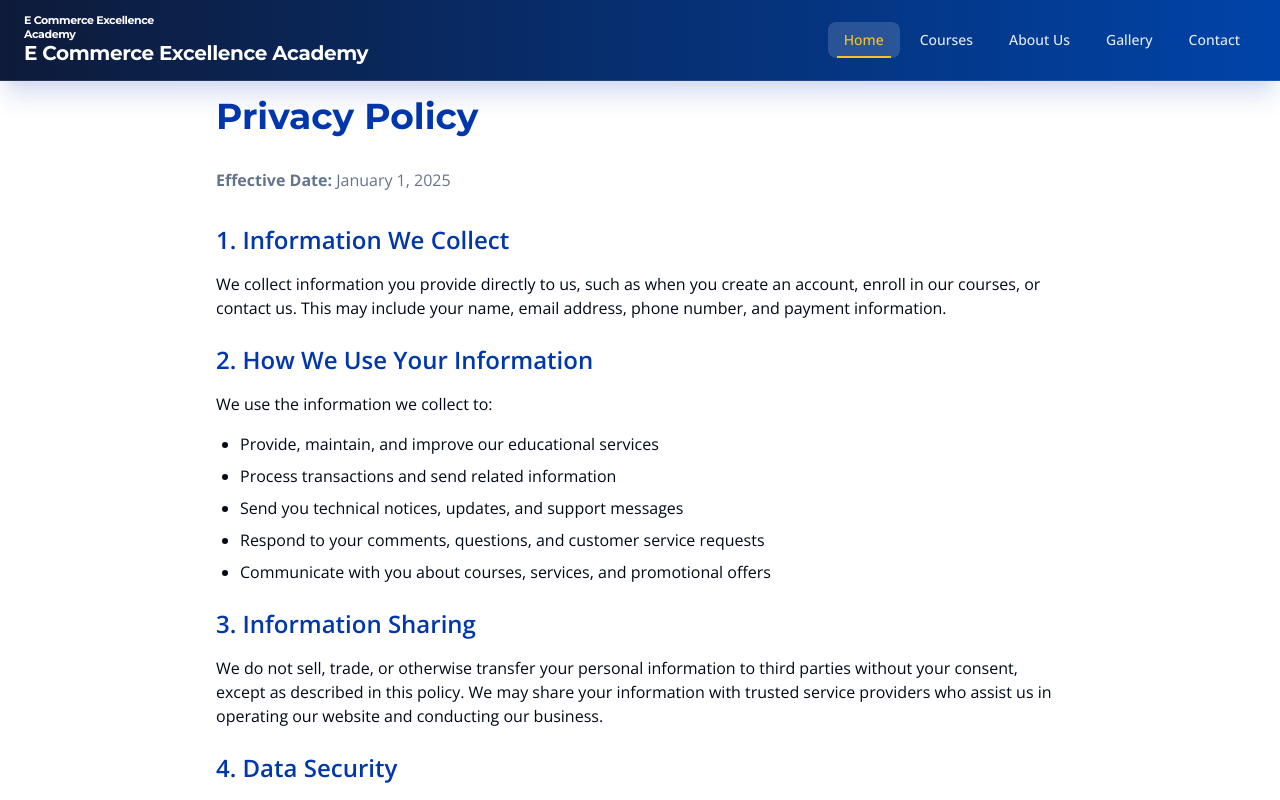
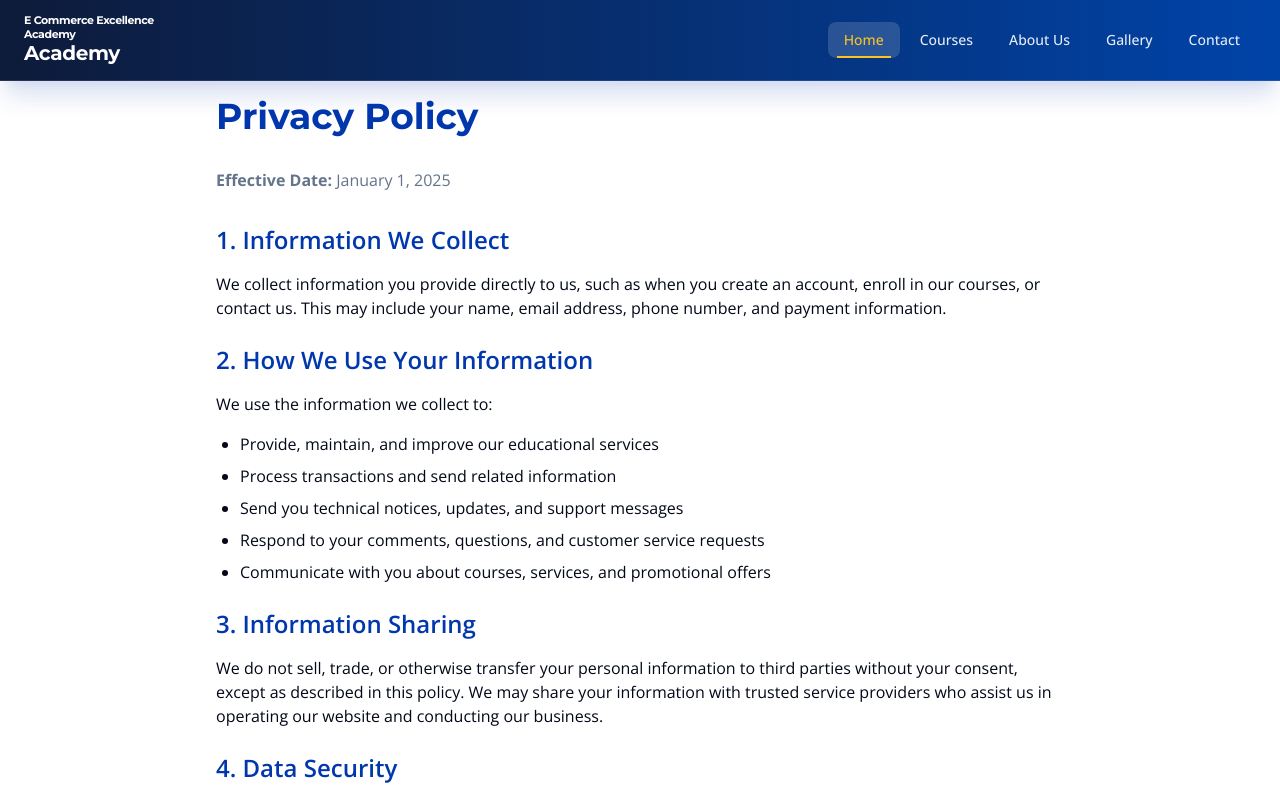
Before and after one commit to Taha5212/ecommerenceexcellenceacademy, a React (Vite) app: page /privacy-policy in a window 1280 px wide. Shown: the top 800 px of the page. Built offline with nearby package versions, Linux system fonts and the light colour scheme.

Commit message:
Fix navigation bar text
Remove select text from navigation bar in desktop mode.

```diff
--- a/src/components/Navigation.tsx
+++ b/src/components/Navigation.tsx
@@ -92,12 +92,12 @@ export const Navigation = () => {
 
               {/* Desktop small (768px-1023px): One line, good size */}
               <div className="hidden md:block lg:hidden text-base leading-tight">
-                E Commerce Excellence Academy
+                Academy
               </div>
 
               {/* Desktop large (1024px+): One line, full size */}
               <div className="hidden lg:block text-xl leading-tight">
-                E Commerce Excellence Academy
+                Academy
               </div>
             </button>
           </div>
```
